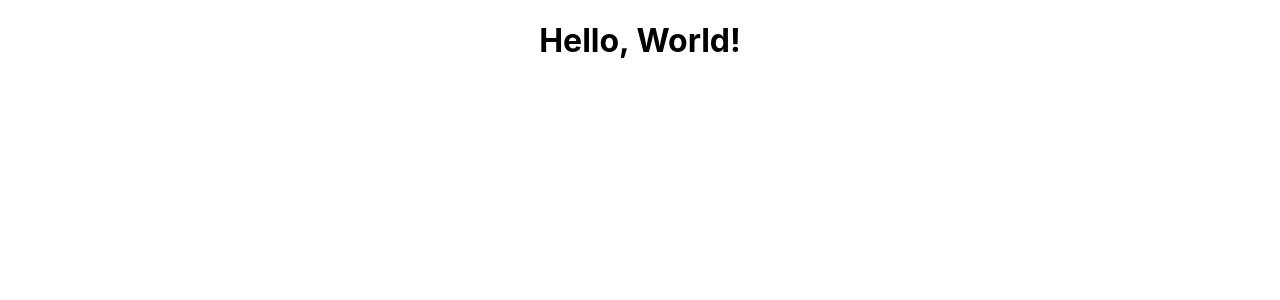
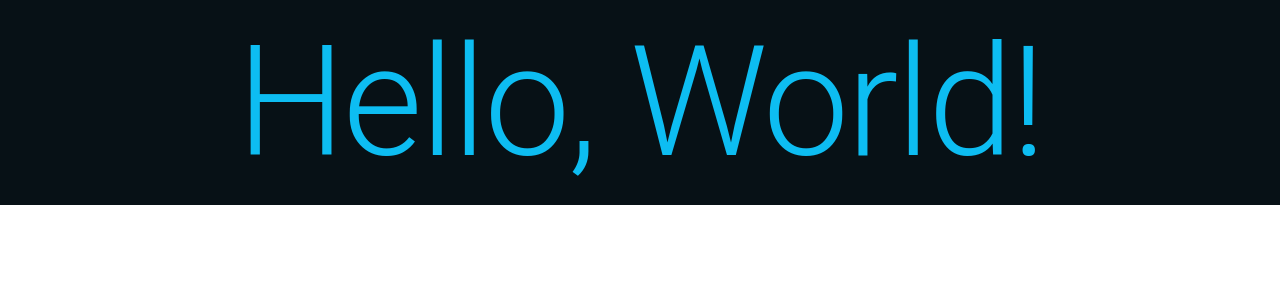
Before and after one commit to Subhajit009iitr/Biriyani, a React (Create React App) app: page / in a window 1280 px wide. Shown: the top 300 px of the page. Built offline with nearby package versions, Linux system fonts and the light colour scheme.

Commit message:
Update theme

```diff
--- a/src/index.js
+++ b/src/index.js
@@ -6,13 +6,75 @@ import './index.css';
 import App from './App';
 import {BrowserRouter} from 'react-router-dom';
 import reportWebVitals from './reportWebVitals';
+import { ThemeProvider, createTheme, alpha } from '@mui/material';
 
 const root = ReactDOM.createRoot(document.getElementById('root'));
+
+export const theme = createTheme({
+  spacing: (factor) => `${0.4 * factor}rem`,
+  palette: {
+    primary: {
+      main: "#0DBDF2",
+      light: "#39C9F9",
+      nav: alpha("#071116", 0.6),
+    },
+    background: {
+      main: "#071116",
+      default: "#0A1B25",
+      light: "#2333B",
+      lightest: "#3B4951",
+      highlight: "6C767C"
+    }
+  },
+  typography: {
+    htmlFontSize: 10,
+    allVariants: {
+      color: "#39C9F9",
+    },
+    h2: {
+      fontSize: "3.2rem"
+    },
+    h3: {
+      fontSize: "2.6rem"
+    },
+    h4: {
+      fontSize: "2.4rem"
+    },
+    h5: {
+      fontSize: "2.2rem"
+    },
+    h6: {
+      fontSize: "2rem"
+    },
+    body1: {
+      fontSize: "1.8rem"
+    },
+    body2: {
+      fontSize: "1.6rem"
+    },
+    small1: {
+      fontSize: "1.4rem"
+    },
+    small2: {
+      fontSize: "1.2rem"
+    },
+    button: {
+      fontSize: "2.4rem",
+      fontWeight: 500,
+      textTransform: "none",
+      on: "#FFFFFF",
+      off: alpha("#FFFFFF",0.8)
+    }
+  }
+})
+
 root.render(
   <React.StrictMode>
     <Provider store={store}>
       <BrowserRouter>
-        <App />
+        <ThemeProvider theme={theme}>
+          <App />
+        </ThemeProvider>
       </BrowserRouter>
     </Provider>
   </React.StrictMode>
--- a/src/pages/home.jsx
+++ b/src/pages/home.jsx
@@ -1,11 +1,20 @@
-import React from 'react'
+import React from 'react';
+import { useTheme } from '@mui/material/styles';
+import Typography from '@mui/material/Typography';
 
 function Home() {
-    return(
-    <div>
-      <h1>Hello, World!</h1>
+  const theme = useTheme();
+
+  return (
+    <div style={{
+      backgroundColor: theme.palette.background.main,
+      padding: theme.spacing(2)
+    }}>
+      <Typography variant="h1" style={{ color: theme.palette.primary.main }}>
+        Hello, World!
+      </Typography>
     </div>
-    );
+  );
 }
 
-export default Home
+export default Home;
```
